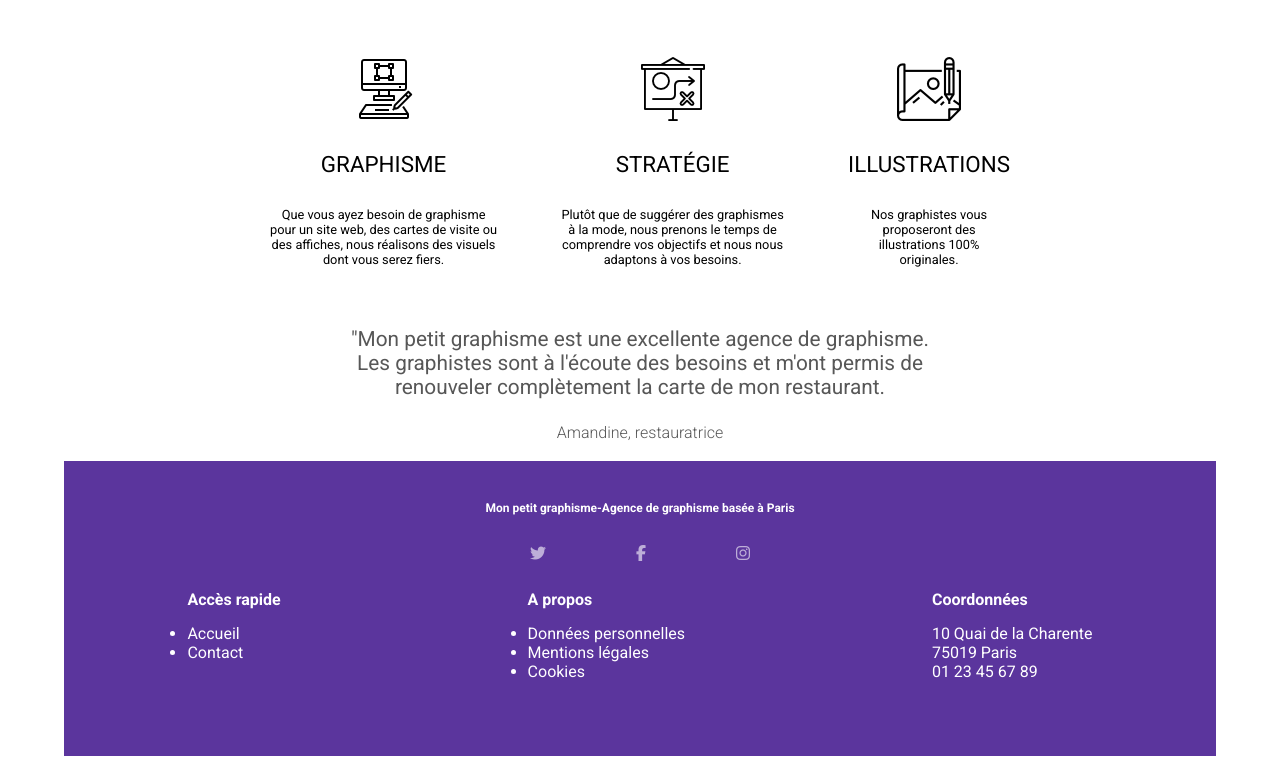
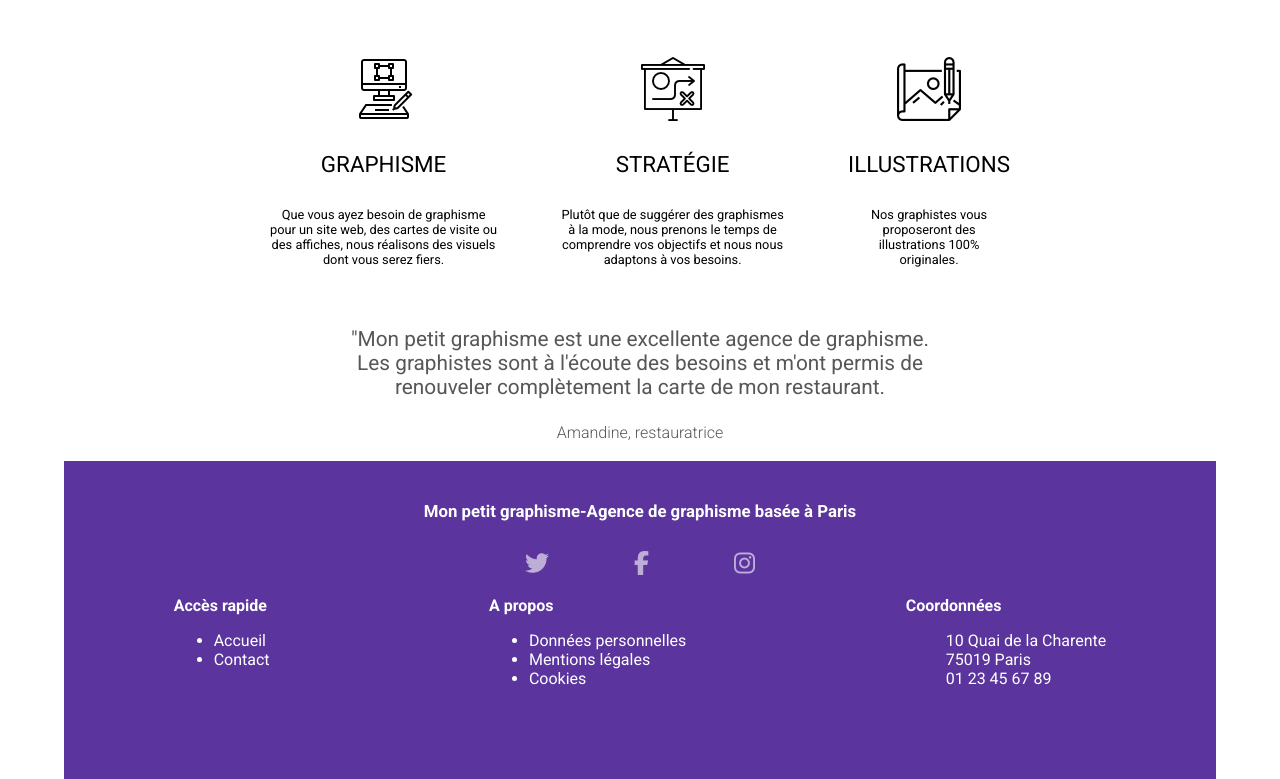
Before and after one commit to BlandineBrnt/defi-oc-projet-2-blandine, a plain HTML site: page index.html in a window 1280 px wide. Shown: the part 800-1579 px from the top of the page. Before the commit the page ends 1556 px from the top, so only its background shows below. Drawn offline with Linux system fonts and the light colour scheme.

Commit message:
Update style.css

```diff
--- a/css/style.css
+++ b/css/style.css
@@ -133,11 +133,12 @@ footer{
     padding-bottom: 20px;
 
 
+
 }
 #copyright{
     color: white;
     text-align: center;
-    font-size: 0.5em;
+    font-size: 0.7em;
     font-weight: 400;
     padding-top: 20px;
 
@@ -152,7 +153,7 @@ footer{
     color: rgba(255, 255, 255,.6);
     padding-top: 30px;
     margin: auto;
-
+    font-size: 1.5em;
 }
 #footerbas{
     width: 100%;
@@ -162,6 +163,13 @@ footer{
     color: white;
     margin-bottom: 40px;
 }
+.footercolonnes ul{
+    margin-block-start: 1em;
+    margin-block-end: 1em;
+    margin-inline-start: 0px;
+    margin-inline-end: 0px;
+    padding-inline-start: 40px;
+}
 .footercolonnes h3{
     font-size: 1em;
     margin-bottom: 15px;
```
